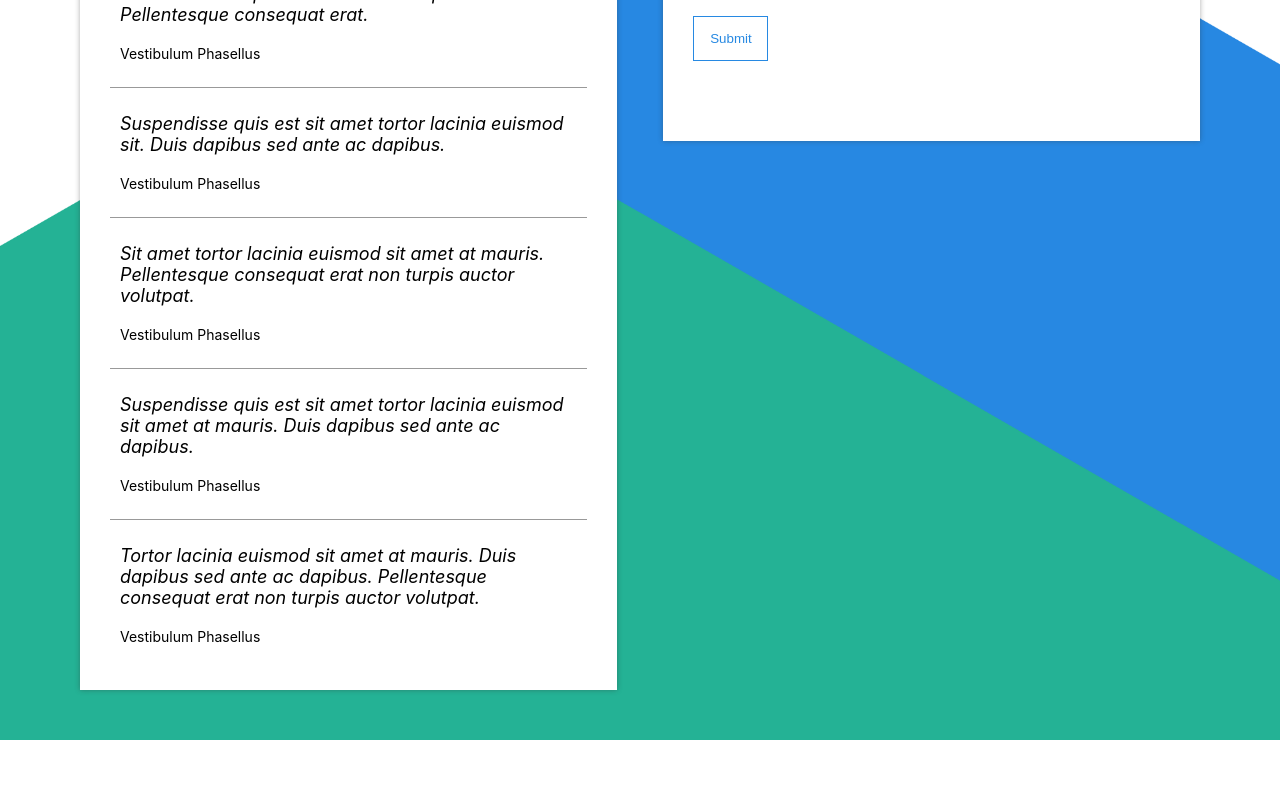
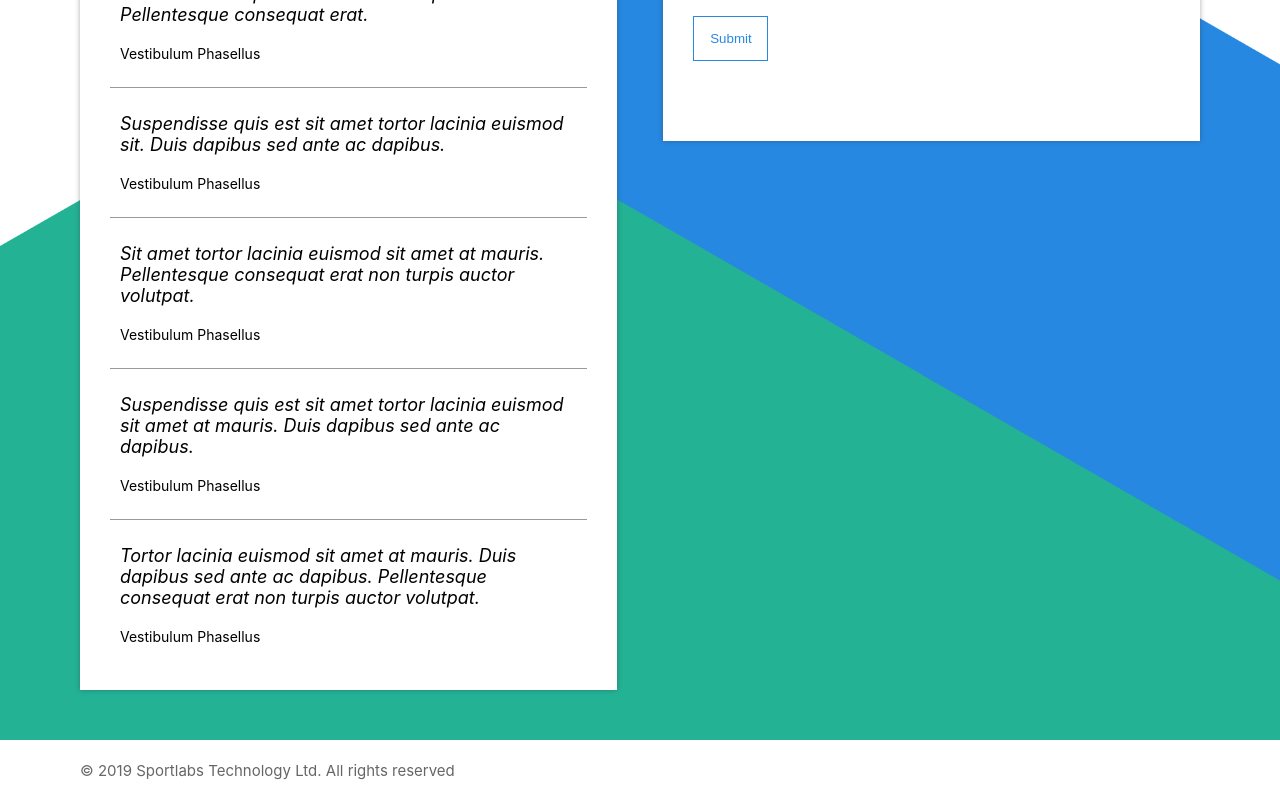
Before and after one commit to r41ph/sport-quotes, a React (Create React App) app: page / in a window 1280 px wide. Shown: the part 704-1504 px from the top of the page. Before the commit the page ends 1444 px from the top, so only its background shows below. Built offline with nearby package versions, Linux system fonts and the light colour scheme.

Commit message:
add footer

```diff
--- a/src/App.js
+++ b/src/App.js
@@ -3,6 +3,7 @@ import './App.scss';
 import Header from './components/header/Header';
 import MainContent from './components/layout/mainContent/mainContent';
 import QuotesContainer from './containers/QuotesContainer';
+import Footer from './components/footer/Footer';
 
 function App() {
   return (
@@ -11,6 +12,7 @@ function App() {
       <MainContent>
         <QuotesContainer />
       </MainContent>
+      <Footer />
     </div>
   );
 }
--- /dev/null
+++ b/src/components/footer/Footer.scss
@@ -0,0 +1,13 @@
+.cs-footer {
+  background-color: #ffffff;
+  .cs-footer__content {
+    max-width: 1120px;
+    width: 100%;
+    margin: 0 auto;
+    height: 60px;
+    display: flex;
+    align-items: center;
+    font-size: 15px;
+    color: #666;
+  }
+}
--- /dev/null
+++ b/src/components/footer/Footer.tsx
@@ -0,0 +1,14 @@
+import React from 'react';
+import './Footer.scss';
+
+const Footer = () => {
+  return (
+    <footer className="cs-footer">
+      <div className="cs-footer__content">
+        &copy; {(new Date().getFullYear())} Sportlabs Technology Ltd. All rights reserved
+      </div>
+    </footer>
+  )
+}
+
+export default Footer;
```
